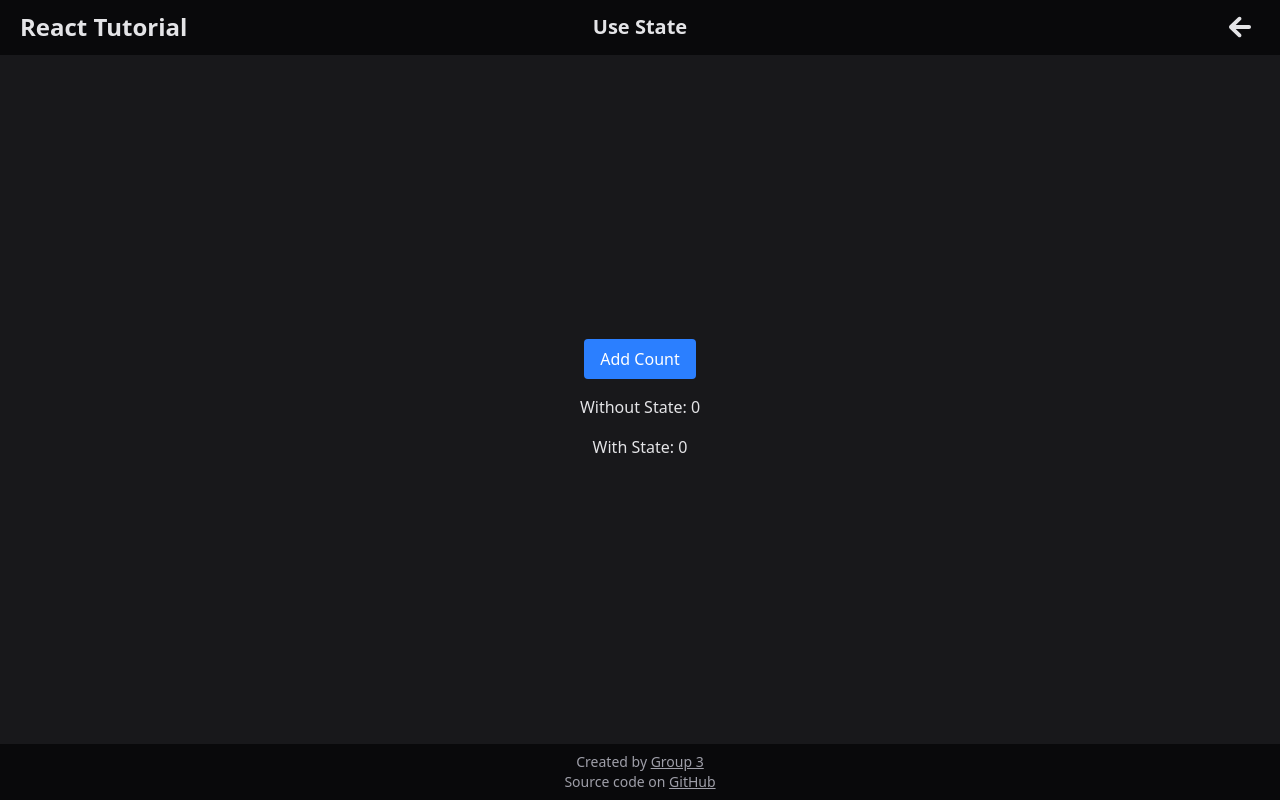
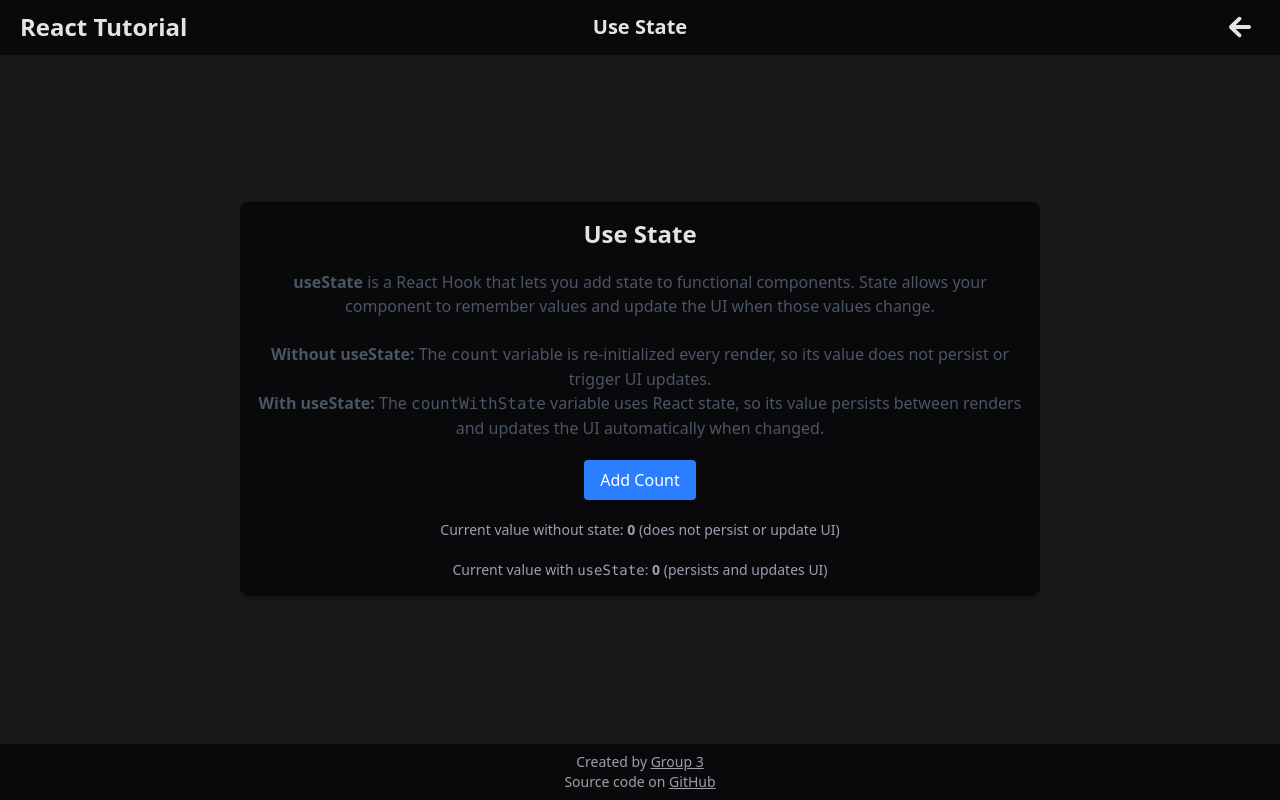
Before and after one commit to AetherKnowledge/React-Tutorial-3-State, a React (Vite) app: page /use-state in a window 1280 px wide. Built offline with nearby package versions, Linux system fonts and the light colour scheme.

Commit message:
Refactor UseState component layout and improve state explanation

```diff
--- a/src/components/UseState/UseState.tsx
+++ b/src/components/UseState/UseState.tsx
@@ -13,15 +13,38 @@ const UseState = () => {
   }
 
   return (
-    <div className="flex flex-col items-center justify-center space-y-4">
+    <div className="flex flex-col text-center bg-zinc-950 rounded-lg shadow-md items-center justify-center p-4 gap-5 w-200">
+      <h2 className="text-2xl font-bold">Use State</h2>
+      <p className="text-gray-600">
+        <strong>useState</strong> is a React Hook that lets you add state to
+        functional components. State allows your component to remember values
+        and update the UI when those values change.
+        <br />
+        <br />
+        <strong>Without useState:</strong> The <code>count</code> variable is
+        re-initialized every render, so its value does not persist or trigger UI
+        updates.
+        <br />
+        <strong>With useState:</strong> The <code>countWithState</code> variable
+        uses React state, so its value persists between renders and updates the
+        UI automatically when changed.
+      </p>
+
       <button
         className="bg-blue-500 text-white px-4 py-2 rounded"
         onClick={() => handleClick()}
       >
         Add Count
       </button>
-      <p>Without State: {count}</p>
-      <p>With State: {countWithState}</p>
+
+      <p className="text-gray-400 text-sm">
+        Current value without state: <strong>{count}</strong> (does not persist
+        or update UI)
+      </p>
+      <p className="text-gray-400 text-sm">
+        Current value with <code>useState</code>:{" "}
+        <strong>{countWithState}</strong> (persists and updates UI)
+      </p>
     </div>
   );
 };
```
